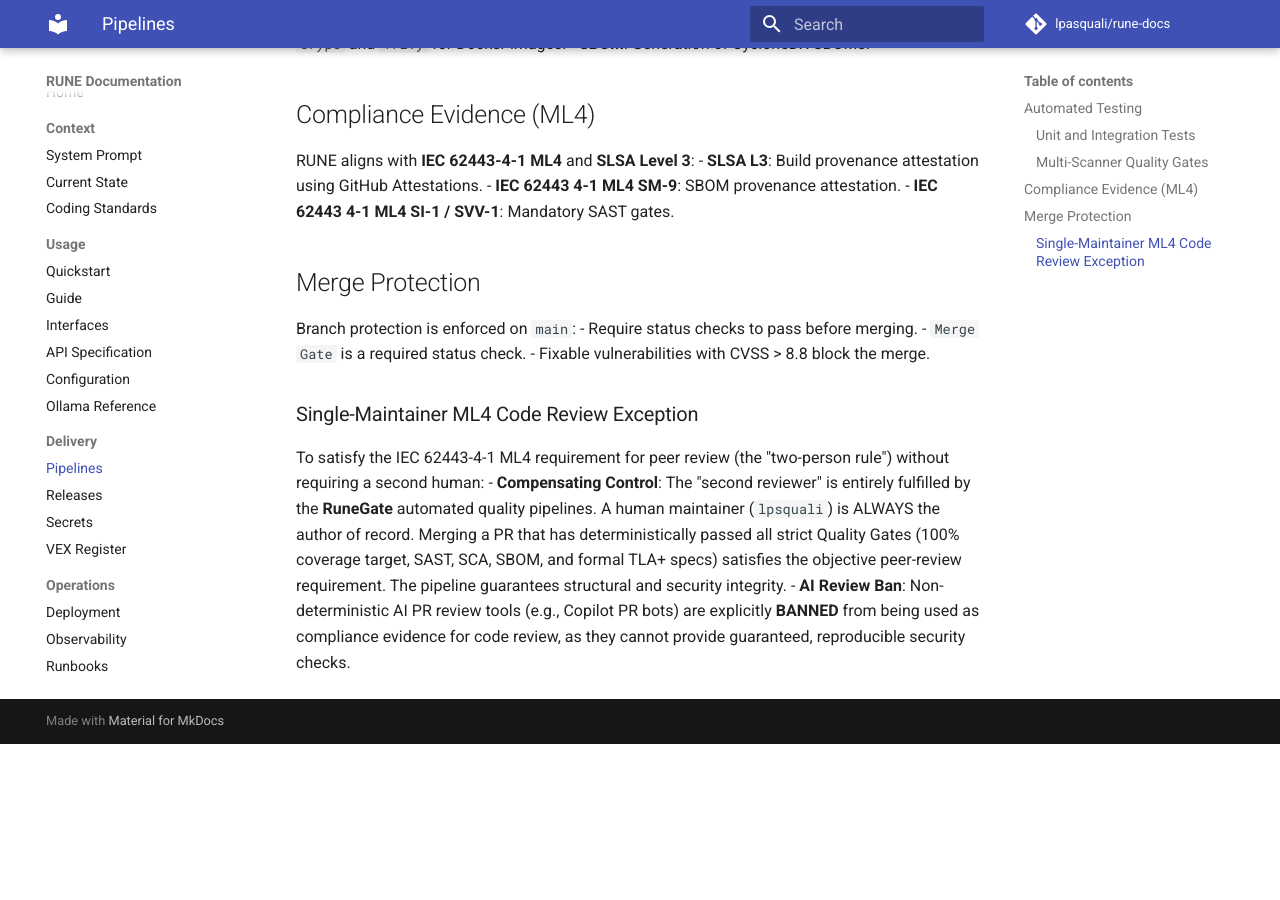
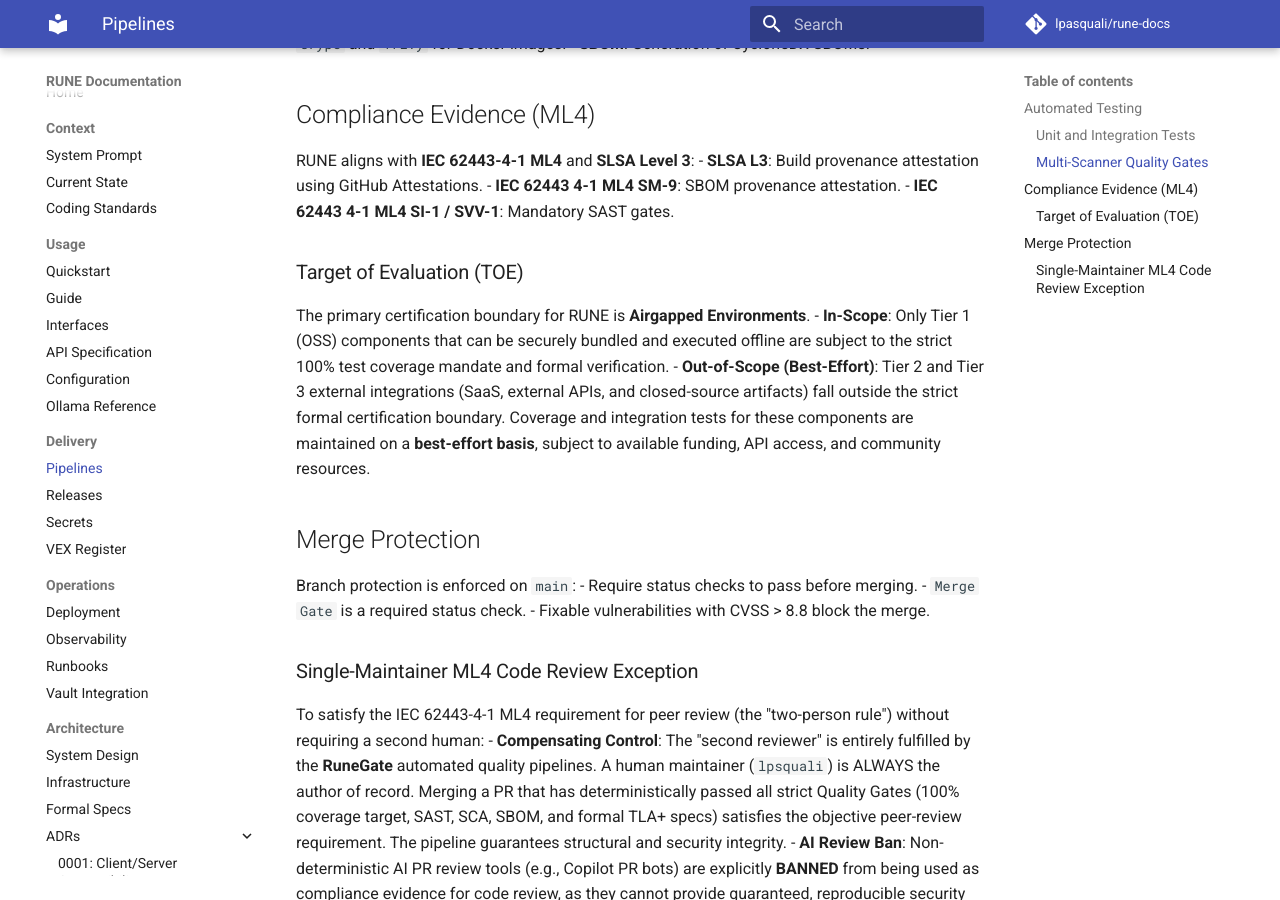
Before and after one commit to lpasquali/rune-docs, an MkDocs documentation site: the page built from docs/delivery/PIPELINES.md, in a window 1280 px wide and 900 px high, scrolled down 608 px. Built offline with MkDocs 1.6.1 and Material for MkDocs 9.7.7, drawn with Linux system fonts in a browser that asks for light colours; comment, search, counter and statistics services are not loaded; before the commit the page ends 1352 px from its top, so only the background shows below that.

Commit message:
docs: define Target of Evaluation (TOE) for airgapped environments and best-effort testing

```diff
--- a/docs/delivery/PIPELINES.md
+++ b/docs/delivery/PIPELINES.md
@@ -34,6 +34,11 @@
 - **IEC 62443 4-1 ML4 SM-9**: SBOM provenance attestation.
 - **IEC 62443 4-1 ML4 SI-1 / SVV-1**: Mandatory SAST gates.
 
+### Target of Evaluation (TOE)
+The primary certification boundary for RUNE is **Airgapped Environments**.
+- **In-Scope**: Only Tier 1 (OSS) components that can be securely bundled and executed offline are subject to the strict 100% test coverage mandate and formal verification.
+- **Out-of-Scope (Best-Effort)**: Tier 2 and Tier 3 external integrations (SaaS, external APIs, and closed-source artifacts) fall outside the strict formal certification boundary. Coverage and integration tests for these components are maintained on a **best-effort basis**, subject to available funding, API access, and community resources.
+
 
 ## Merge Protection
 
```
Also changed, not shown: docs/context/CODING_STANDARDS.md (+1 -0 lines).
